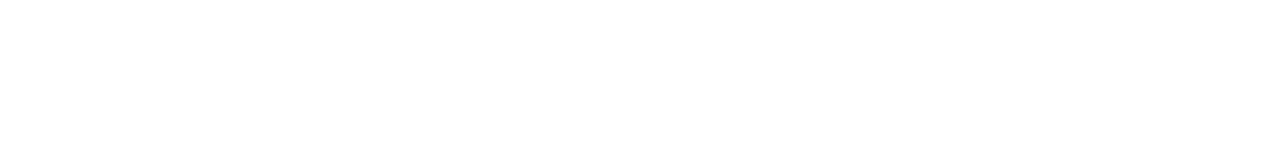
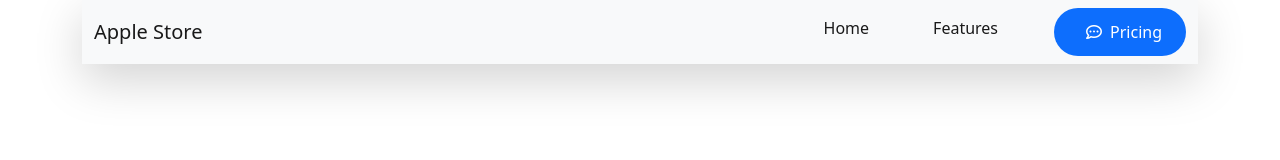
Before and after one commit to Suzon999/bootstrap-practice, a plain HTML site: page index.html in a window 1280 px wide. Drawn offline with nearby package versions, Linux system fonts and the light colour scheme.

Commit message:
header added

```diff
--- a/index.html
+++ b/index.html
@@ -8,11 +8,41 @@
     <!-- bootstrap link  -->
     <link href="https://cdn.jsdelivr.net/npm/bootstrap@5.0.2/dist/css/bootstrap.min.css" rel="stylesheet"
         integrity="sha384-EVSTQN3/azprG1Anm3QDgpJLIm9Nao0Yz1ztcQTwFspd3yD65VohhpuuCOmLASjC" crossorigin="anonymous">
+    <!-- font asawme -->
+
+    <link rel="stylesheet" href="https://cdnjs.cloudflare.com/ajax/libs/font-awesome/6.1.1/css/all.min.css"
+        integrity="sha512-KfkfwYDsLkIlwQp6LFnl8zNdLGxu9YAA1QvwINks4PhcElQSvqcyVLLD9aMhXd13uQjoXtEKNosOWaZqXgel0g=="
+        crossorigin="anonymous" referrerpolicy="no-referrer" />
     <title>Bootstrap-practice</title>
 </head>
 
 <body>
+    <header class="container sticky-top">
+        <nav class="navbar navbar-expand-lg navbar-light bg-light shadow-lg">
+            <div class="container-fluid">
+                <a class="navbar-brand text-lg" href="#">Apple Store</a>
+                <button class="navbar-toggler" type="button" data-bs-toggle="collapse" data-bs-target="#navbarNav"
+                    aria-controls="navbarNav" aria-expanded="false" aria-label="Toggle navigation">
+                    <span class="navbar-toggler-icon"></span>
+                </button>
+                <div class="collapse navbar-collapse " id="navbarNav">
+                    <ul class="navbar-nav ms-auto ">
+                        <li class="nav-item">
+                            <a class="nav-link active me-5" aria-current="page" href="#">Home</a>
+                        </li>
+                        <li class="nav-item">
+                            <a class="nav-link active me-5" href="#">Features</a>
+                        </li>
+                        <li class="nav-item bg-primary text-white px-3  rounded-pill">
+                            <a class="nav-link active text-white" href="#"> <i
+                                    class="fa-regular fa-comment-dots m-2"></i>Pricing</a>
+                        </li>
 
+                    </ul>
+                </div>
+            </div>
+        </nav>
+    </header>
 
 
     <!-- js bundle -->
```
